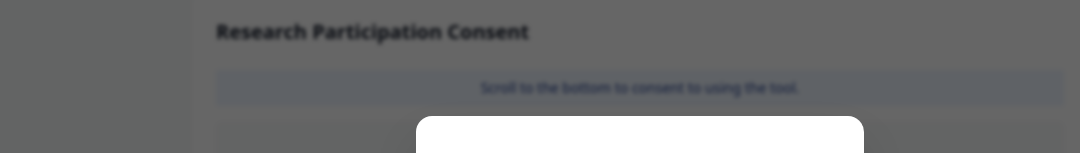
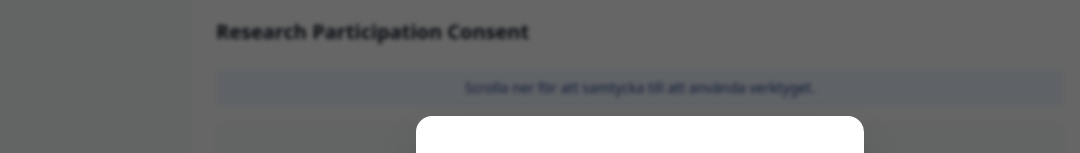
Before and after one commit to igidiotis/edspec, a React (Vite) app: page / in a window 1280 px wide. Shown: the part 144-297 px from the top of the page, without its empty margins (0-1080 px from the left). Built offline with nearby package versions, Linux system fonts and the light colour scheme; no server answers.

Commit message:
Update Swedish translation for consent scroll prompt in i18n resources to enhance user understanding.

```diff
--- a/src/i18n.ts
+++ b/src/i18n.ts
@@ -131,7 +131,7 @@ const resources = {
       "cards.humanrelationships.description": "Maintaining authentic interpersonal connections in increasingly digital learning spaces.",
       "cards.sustainability.title": "Sustainability",
       "cards.sustainability.description": "Long-term viability and environmental considerations of AI implementation in education.",
-      "consent.scrollToConsent": "Scroll to the bottom to consent to using the tool."
+      "consent.scrollToConsent": "Scrolla ner för att samtycka till att använda verktyget."
     }
   },
   sv: {
@@ -272,7 +272,7 @@ const resources = {
       "cards.humanrelationships.description": "Bevarande av äkta mellanmänskliga kontakter i allt mer digitaliserade lärmiljöer.",
       "cards.sustainability.title": "Hållbarhet",
       "cards.sustainability.description": "Långsiktig genomförbarhet och miljöhänsyn vid implementering av AI inom utbildning.",
-      "consent.scrollToConsent": "Skrolla till slutet för att samtycka till att använda verktyget."
+      "consent.scrollToConsent": "Scrolla ner för att samtycka till att använda verktyget."
     }
   }
 };
```
